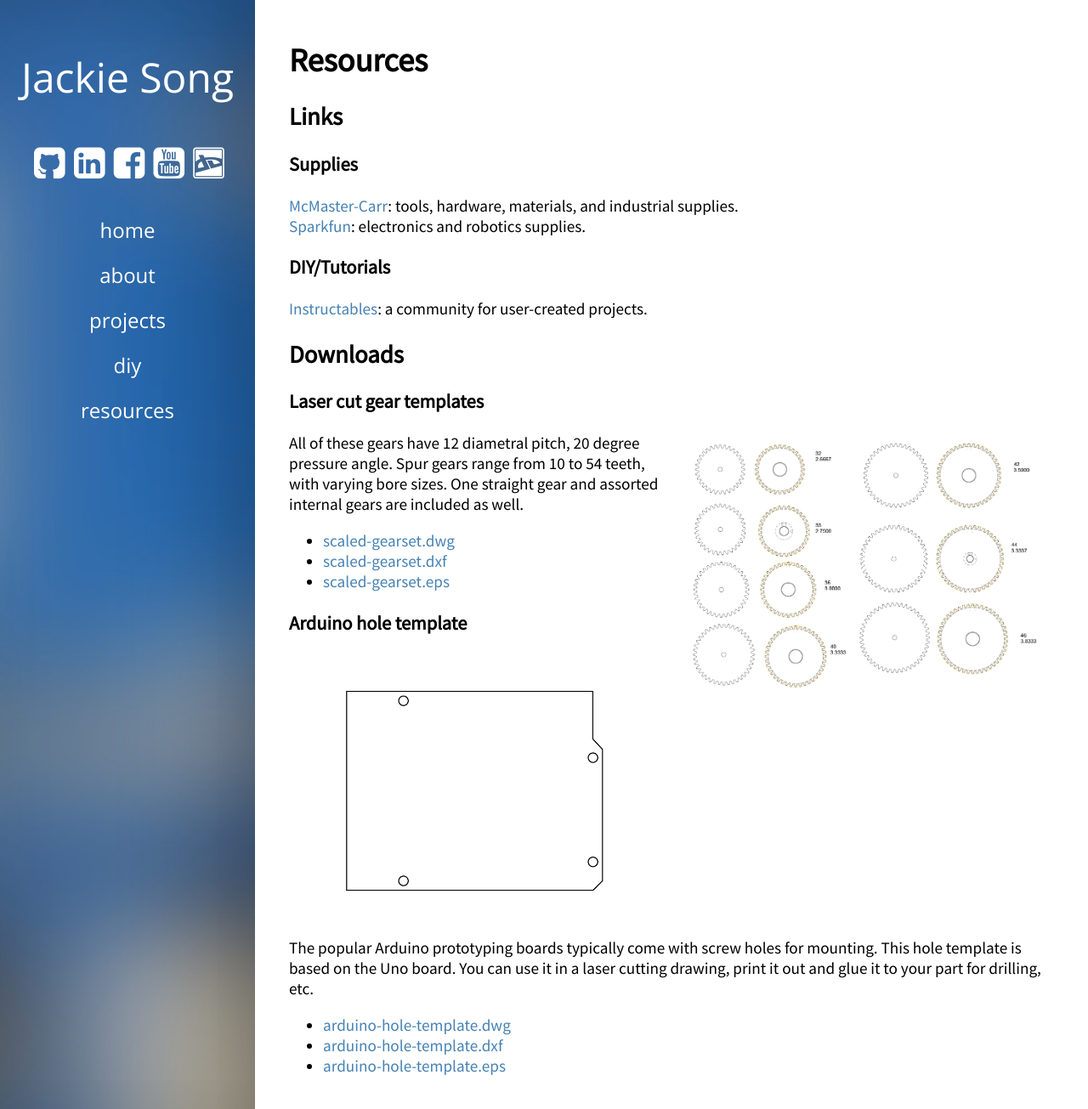
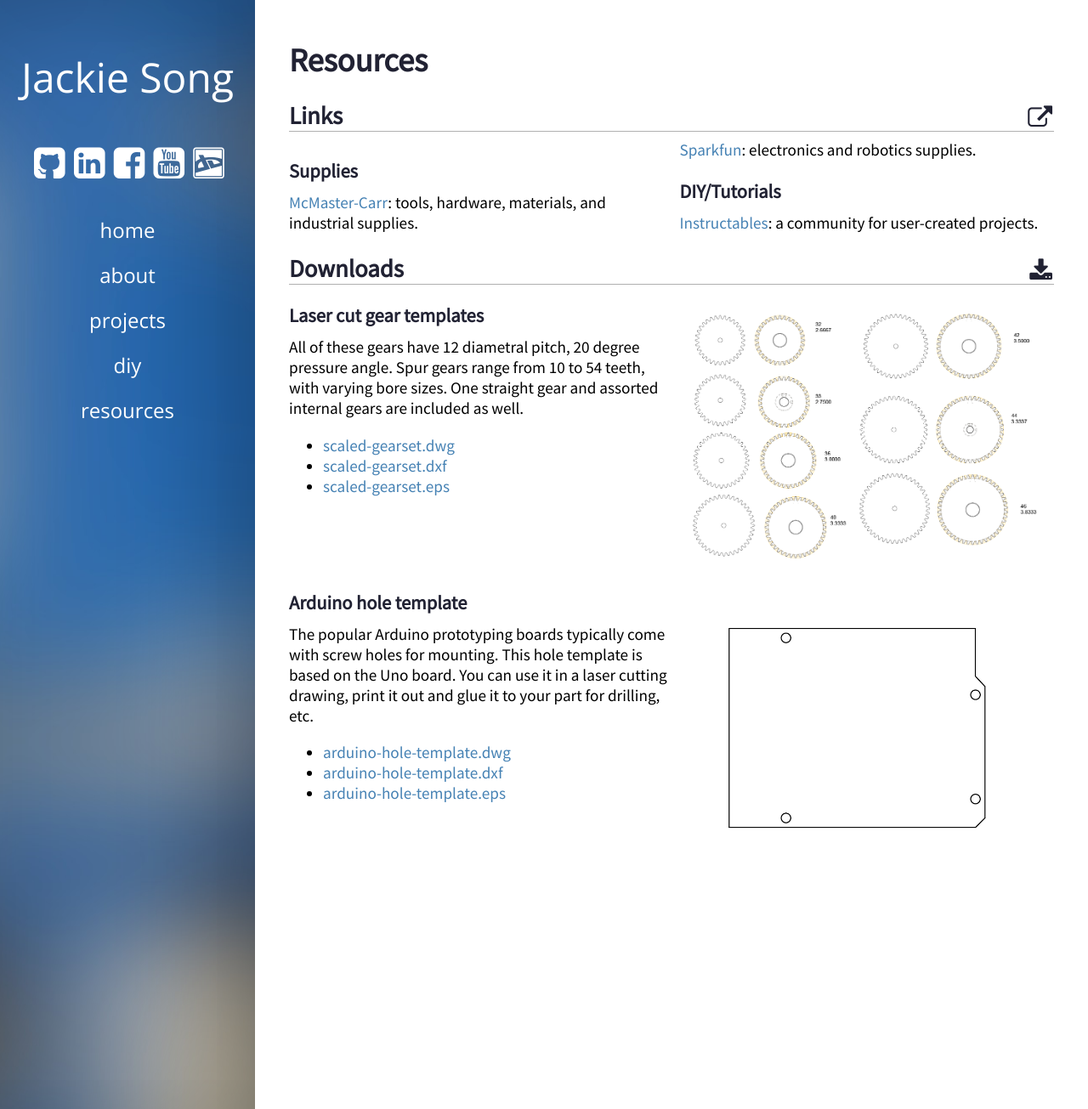
Before and after one commit to songjx/songjx-website, a Jekyll site: the page built from resources/index.html, in a window 1280 px wide and 1305 px high. Shown: the whole window at 85% size. Built offline with Jekyll 4.4.1, drawn with Linux system fonts in a browser that asks for light colours.

Commit message:
header icons

```diff
--- a/_data/resourcesSubcats/links.yml
+++ b/_data/links.yml
@@ -1,12 +1,12 @@
 ---
 Supplies:
   - name: McMaster-Carr
-    url: mcmaster.com
+    url: http://mcmaster.com
     tagline: 'tools, hardware, materials, and industrial supplies.'
   - name: Sparkfun
-    url: sparkfun.com
+    url: http://sparkfun.com
     tagline: 'electronics and robotics supplies.'
 DIY/Tutorials:
   - name:  Instructables
-    url: instructables.com
+    url: http://instructables.com
     tagline: 'a community for user-created projects.'
--- a/_layouts/default.html
+++ b/_layouts/default.html
@@ -22,7 +22,7 @@
 	</head>
     <body>
         <div id="sidebar">
-            <a href="{{ site.url }}"><p id="name">Jackie Song</p></a>
+            <a href="http://{{ site.url }}"><p id="name">Jackie Song</p></a>
             <div id="accounts">
                 {% for account in jackieData.accounts %}
                 {% if account.icon != null %}
--- a/css/style.css
+++ b/css/style.css
@@ -73,8 +73,12 @@ body {
 }
 
 #content h1, #content h2, #content h3, #content h4, #content h5, #content h6 {
-    color: #212233
-    clear: both;
+    color: #212233;
+    margin-bottom: 0.5em;
+}
+
+#content .on-hr {
+    margin-bottom: 0em;
 }
 
 #content a {
@@ -94,3 +98,28 @@ img {
     display:block;
     float:right;
 }
+
+.downloadItem:after {
+    clear:both;
+    content:"";
+    display:block;
+}
+
+#links {
+    -webkit-column-count:2;
+    -moz-column-count:2;
+    column-count: 2;
+}
+
+hr {
+    margin-top: 0;
+    margin-bottom: 0.5em;
+    border:0;
+    border-bottom:1px solid #B0B0B0;
+}
+
+.on-hr i {
+    float:right;
+    position: relative;
+    bottom:-.25em;
+}
--- /dev/null
+++ b/resources/index.html
@@ -0,0 +1,37 @@
+---
+title: Resources
+layout: default
+---
+
+{% assign linkData = site.data.links %}
+{% assign downloadData = site.data.downloads %}
+
+<h2 class="on-hr">Links <i class="fa fa-external-link"></i></h2>
+<hr>
+<div id="links">
+{% for category in linkData %}
+    <h3>{{ category[0] }}</h3>
+        {% for link in category[1] %}
+        <a href="{{ link.url }}">{{ link.name }}</a>: {{ link.tagline }} <br />
+        {% endfor %}
+{% endfor %}
+</div>
+
+<h2 class="on-hr">Downloads <i class="fa fa-download"></i></h2>
+<hr>
+{% for item in downloadData.items %}
+<div class="downloadItem">
+    <img
+        src="{{ site.url }}/images/{{ downloadData.image-folder }}/{{ item.image }}"
+        alt="{{ item.name }}">
+    <h3>{{ item.name }}</h3>
+    {{ item.description }}
+    <ul>
+        {% for file in item.files %}
+        <li>
+            <a href="{{ site.url }}/downloads/{{ file }}">{{ file }}</a>
+        </li>
+        {% endfor %}
+    </ul>
+</div>
+{% endfor %}
--- a/resources/index.md
+++ /dev/null
@@ -1,24 +0,0 @@
----
-title: Resources
-layout: default
----
-
-{% assign linkData = site.data.resourcesSubcats.links %}
-{% assign downloadData = site.data.resourcesSubcats.downloads %}
-
-## Links
-
-{% for category in linkData %}
-### {{ category[0] }}
-{% for link in category[1] %}
-[{{ link.name }}]({{ link.url }}): {{ link.tagline }}  {% endfor %}
-{% endfor %}
-
-## Downloads
-{% for item in downloadData.items %}
-### {{ item.name }}
-![{{ item.name }}]({{ site.url }}/images/{{ downloadData.image-folder }}/{{ item.image }})
-{{ item.description }}
-{% for file in item.files %}
-+ [{{ file }}]({{ site.url }}/downloads/{{ file }}) {% endfor %}
-{% endfor %}
```
Also changed, not shown: _data/downloads.yml (renamed from _data/resourcesSubcats/downloads.yml).
